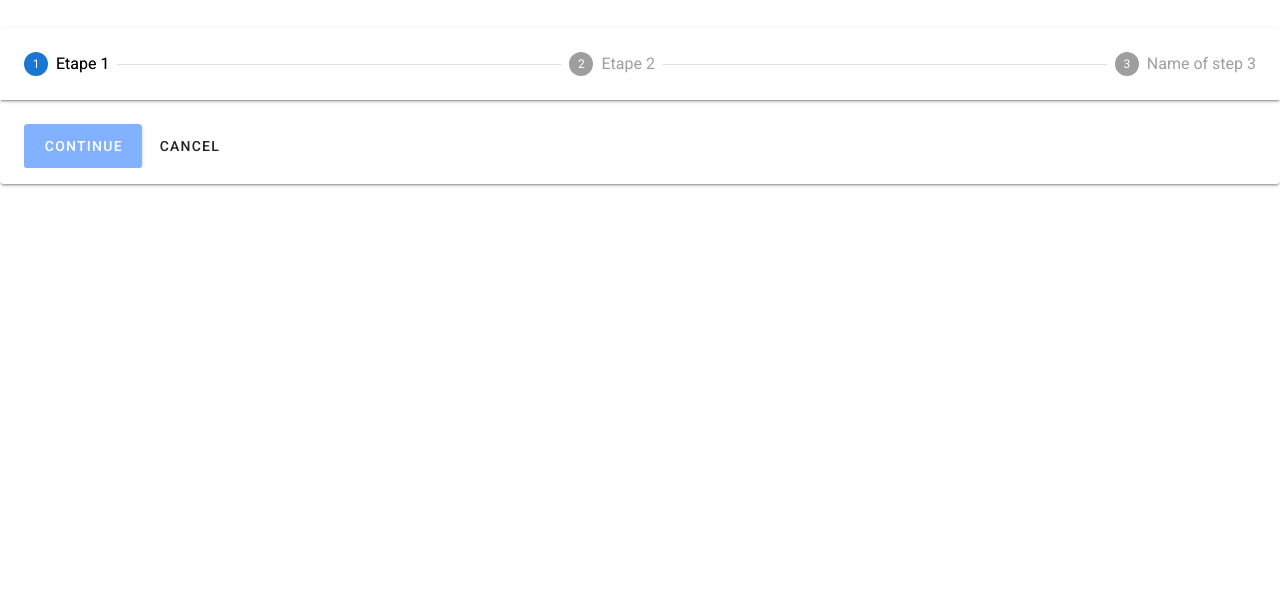
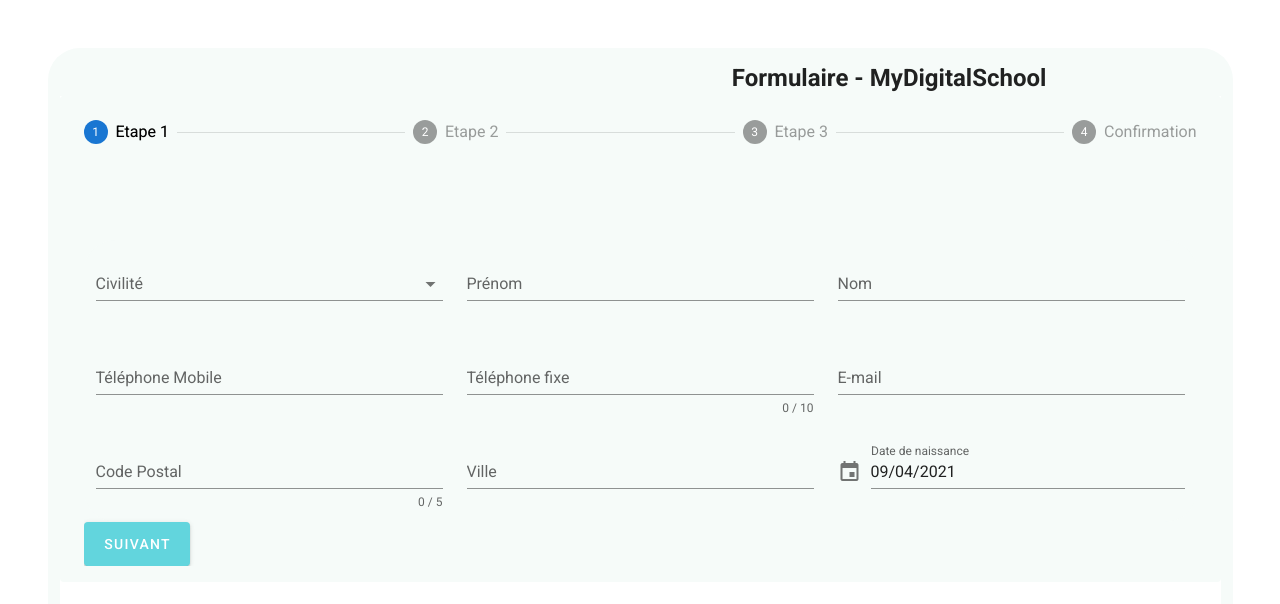
Before and after one commit to mds-b3-2020/web-app-salons-mds, a Vue app in the folder Front/: page / in a window 1280 px wide. Shown: the top 604 px of the page. Built offline with nearby package versions, Linux system fonts and the light colour scheme.

Commit message:
add step

```diff
--- a/Front/src/App.vue
+++ b/Front/src/App.vue
@@ -1,25 +1,18 @@
 <template>
   <v-app>
     <v-app>
-      <v-img
-  max-height="150"
-  max-width="250"
-  src="./assets/mydigitalschool.jpg"
-></v-img>
-
 <Stepper/>
   <v-main>
 
   </v-main>
 </v-app>
     <v-main>
-      <HelloWorld/>
+
     </v-main>
   </v-app>
 </template>
 
 <script>
-import HelloWorld from './components/HelloWorld';
 import Stepper from './components/Stepper';
 import axios from 'axios'
 
@@ -27,7 +20,6 @@
   name: 'App',
 
   components: {
-    HelloWorld,
     Stepper
   },
 
--- a/Front/src/components/Step1.vue
+++ b/Front/src/components/Step1.vue
@@ -3,28 +3,27 @@
     <v-container>
       <v-row>
         <v-col cols="12" md="4">
-          <v-select
-            v-model="civilite"
-            label="Civilité"
-            :items="items"
-            required
-          ></v-select>
+          <InputSelect label='Civilité' :items='items'></InputSelect>
+        </v-col>
+
+        <v-col cols="12" md="4">
+          <InputText label='Prénom'></InputText>
+        </v-col>
+
+        <v-col cols="12" md="4">
+          <InputText label='Nom'></InputText>
+        </v-col>
+
+        <v-col cols="12" md="4">
+          <InputText label='Téléphone Mobile' :rules='mobilePhoneRules'></InputText>
         </v-col>
 
         <v-col cols="12" md="4">
           <v-text-field
-            v-model="firstname"
-            :rules="firstNameRules"
-            label="Prénom"
-            required
-          ></v-text-field>
-        </v-col>
-
-        <v-col cols="12" md="4">
-          <v-text-field
-            v-model="lastname"
-            :rules="lastNameRules"
-            label="Nom"
+            v-model="phone"
+            :rules="phoneRules"
+            :counter="10"
+            label="Téléphone fixe"
             required
           ></v-text-field>
         </v-col>
@@ -40,42 +39,75 @@
 
         <v-col cols="12" md="4">
           <v-text-field
-            v-model="mobilephone"
-            :rules="mobilePhoneRules"
-            label="Téléphone Mobile"
+            v-model="postal"
+            :rules="postalRules"
+            :counter="5"
+            label="Code Postal"
             required
           ></v-text-field>
         </v-col>
 
         <v-col cols="12" md="4">
           <v-text-field
-            v-model="phone"
-            :rules="phoneRules"
-            :counter="10"
-            label="Téléphone fixe"
+            v-model="city"
+            :rules="cityRules"
+            label="Ville"
             required
           ></v-text-field>
         </v-col>
 
+        <v-col cols="12" md="4">
+          <v-menu
+            ref="menu"
+            v-model="menu"
+            :close-on-content-click="false"
+            transition="scale-transition"
+            offset-y
+            min-width="auto"
+          >
+            <template v-slot:activator="{ on, attrs }">
+              <v-text-field
+                v-model="dateFormatted"
+                label="Date de naissance"
+                prepend-icon="mdi-calendar"
+                readonly
+                required
+                :rules="birthDateRules"
+                v-bind="attrs"
+                v-on="on"
+                @blur="date = parseDate(dateFormatted)"
+              ></v-text-field>
+            </template>
+            <v-date-picker
+              ref="picker"
+              max="2011-12-31"
+              locale="fr-FR"
+              v-model="birthdate"
+              @change="save"
+            ></v-date-picker>
+          </v-menu>
+        </v-col>
       </v-row>
     </v-container>
   </v-form>
 </template>
 
 <script>
+import InputText from '../components/input/InputText'
+import InputSelect from '../components/input/InputSelect'
+
 export default {
   name: "Step1",
-  data: () => ({
+  components: {
+    InputText,
+    InputSelect
+  },
+  data: vm => ({
     valid: false,
     firstname: "",
-    firstNameRules: [
-      (v) => !!v || "Le prénom est obligatoire",
-    ],
+    firstNameRules: [(v) => !!v || "Le prénom est obligatoire"],
     lastname: "",
-    lastNameRules: [
-      (v) => !!v || "Le nom est obligatoire",
-    ],
-
+    lastNameRules: [(v) => !!v || "Le nom est obligatoire"],
     email: "",
     emailRules: [
       (v) => !!v || "L'e-mail est obligatoire",
@@ -87,14 +119,54 @@
     mobilePhoneRules: [
       (v) => !!v || "Le téléphone mobile est obligatoire",
       (v) =>
-        /^(?:(?:\+|00)33[\s.-]{0,3}(?:\(0\)[\s.-]{0,3})?|0)[1-9](?:(?:[\s.-]?\d{2}){4}|\d{2}(?:[\s.-]?\d{3}){2})$/gm.test(v) ||
-        "Le téléphone mobile doit être valide",
-      (v) => v.length >= 10 || "Le téléphone fixe doit faire 10 chiffres",
+        /^(?:(?:\+|00)33[\s.-]{0,3}(?:\(0\)[\s.-]{0,3})?|0)[1-9](?:(?:[\s.-]?\d{2}){4}|\d{2}(?:[\s.-]?\d{3}){2})$/gm.test(
+          v
+        ) || "Le téléphone mobile doit être valide",
     ],
     phone: "",
     phoneRules: [
       (v) => v.length <= 10 || "Le téléphone fixe doit faire 10 chiffres",
     ],
+    postal: "",
+    postalRules: [
+      (v) => !!v || "Le code postal est obligatoire",
+      (v) => v.length <= 5 || "Le code postal doit faire 5 chiffres",
+    ],
+    city: "",
+    cityRules: [(v) => !!v || "La ville est obligatoire"],
+    birthdate: null,
+    dateFormatted: vm.formatDate(new Date().toISOString().substr(0, 10)),
+    menu: false,
+    birthDateRules: [(v) => !!v || "La date de naissance est obligatoire"],
   }),
+
+  watch: {
+      menu (val) {
+        val && setTimeout(() => (this.$refs.picker.activePicker = 'YEAR'))
+        this.dateFormatted = this.formatDate(this.birthdate)
+      },
+    },
+
+    computed: {
+      computedDateFormatted () {
+        return this.formatDate(this.birthdate)
+      },
+    },
+
+    methods: {
+      save (birthdate) {
+        this.$refs.menu.save(birthdate)
+      },
+
+      formatDate (birthdate) {
+        const [year, month, day] = birthdate.split('-')
+        return `${day}/${month}/${year}`
+      },
+
+      parseDate (birthdate) {
+        const [day, month, year] = birthdate.split('/')
+        return `${year}-${month.padStart(2, '0')}-${day.padStart(2, '0')}`
+      },
+    },
 };
 </script>
--- a/Front/src/components/Step4.vue
+++ b/Front/src/components/Step4.vue
@@ -1,18 +1,13 @@
 <template>
-<div>
-
-    </div>
-    </template>
+  <div>Merci</div>
+</template>
 
 <script>
 export default {
-  name: "my-component",
+    name: "Step4",
   data() {
     return {};
   },
-  mounted() {
-    this.$anime(/* ... animate something ... */)
-  },
+
 }
-
 </script>
--- a/Front/src/components/Stepper.vue
+++ b/Front/src/components/Stepper.vue
@@ -1,70 +1,136 @@
 <template>
-  <div id="app">
+<div class="bg">
+  <div id="app" class="container">
     <v-app id="inspire">
-      <v-stepper v-model="e1">
-        <v-stepper-header>
+      <div class="container-header">
+        <v-img
+          max-height="150"
+          max-width="150"
+          src="../assets/mydigitalschool.jpg"
+        ></v-img>
+        <h2>
+          Formulaire - MyDigitalSchool
+        </h2>
+      </div>
+      <v-stepper v-model="e1" class="stepper">
+        <v-stepper-header class="stepper">
           <v-stepper-step :complete="e1 > 1" step="1">
             Etape 1
           </v-stepper-step>
-
           <v-divider></v-divider>
-
           <v-stepper-step :complete="e1 > 2" step="2">
             Etape 2
           </v-stepper-step>
-
           <v-divider></v-divider>
-
-          <v-stepper-step step="3">
-            Name of step 3
+          <v-stepper-step :complete="e1> 3" step="3">
+            Etape 3
+          </v-stepper-step>
+          <v-divider></v-divider>
+          <v-stepper-step :complete="e1 > 4" step="4">
+            Confirmation
           </v-stepper-step>
         </v-stepper-header>
-
         <v-stepper-items>
           <v-stepper-content step="1">
-            <v-btn color="accent" elevation="2" large @click="e1 = 2">
-              Continue
+            <Step1 />
+              <v-btn class="btn" elevation="2" large @click="e1 = 2">
+                Suivant
+              </v-btn>
+          </v-stepper-content>
+          <v-stepper-content step="2">
+            <Step2 />
+            <div class="container-btn">
+              <v-btn class="btn" elevation="2" large @click="e1 = 3">
+                Suivant
+              </v-btn>
+              <v-btn text @click="e1 = 1" class="btn-back" >
+                Retour
+              </v-btn>
+            </div>
+          </v-stepper-content>
+          <v-stepper-content step="3">
+            <Step3 />
+            <div class="container-btn">
+            <v-btn class="btn" elevation="2" large @click="e1 = 4">
+              Envoyer
             </v-btn>
-            <v-btn text>
-              Cancel
+            <v-btn text @click="e1 = 2" class="btn-back">
+              Retour
             </v-btn>
+            </div>
           </v-stepper-content>
-
-          <v-stepper-content step="2">
-            <v-btn color="accent" elevation="2" large @click="e1 = 3">
-              Continue
-            </v-btn>
-
-            <v-btn text>
-              Cancel
-            </v-btn>
-          </v-stepper-content>
-
-          <v-stepper-content step="3">
-            <v-btn color="accent" elevation="2" large @click="e1 = 1">
-              Continue
-            </v-btn>
-
-            <v-btn text>
-              Cancel
+          <v-stepper-content step="4">
+            <Step4 />
+            <v-btn text @click="e1 = 3" class="btn-back">
+              Retour
             </v-btn>
           </v-stepper-content>
         </v-stepper-items>
       </v-stepper>
     </v-app>
   </div>
+</div>
 </template>
-
 <script>
-//import Step1 from './Step1';
-//import Step2 from './Step2';
+import Step1 from "./Step1";
+import Step2 from "./Step2";
+import Step3 from "./Step3";
+import Step4 from './Step4';
 export default {
   name: "Stepper",
+  components: {
+    Step1,
+    Step2,
+    Step3,
+    Step4
+  },
   data() {
     return {
-      e1: 1
+      e1: 1,
     };
   }
 };
 </script>
-<style></style>
+<style>
+.container {
+  background-color: #F6FBF9;
+  border-radius: 32px;
+  width:100%;
+  max-width: 70rem;
+  margin-top:3rem;
+  padding: 1rem;
+  min-height: 0vh !important;
+}
+.container-header {
+  background-color: #F6FBF9;
+  display:flex;
+  justify-content:space-around;
+}
+.stepper {
+  background-color: #F6FBF9 !important;
+  box-shadow:none !important;
+  border:0 none !important;
+  outline:0 !important;
+}
+.bg {
+  background-image: url("../assets/bg.jpg");
+  background-repeat:no-repeat;
+}
+.btn {
+  background-color: #62D5DD !important;
+  border-radius:10px;
+  transition-duration: 0.4s;
+  color: #FFFFFF !important;
+}
+.container-btn {
+  display: flex !important;
+  flex-direction: row-reverse !important;
+  justify-content: space-between !important;
+}
+.btn-back {
+  background-color: #9D9D9D !important;
+  border-radius:10px;
+  transition-duration: 0.4s;
+  color: #FFFFFF !important;
+}
+</style>
--- a/Front/src/components/input/InputSelect.vue
+++ b/Front/src/components/input/InputSelect.vue
@@ -0,0 +1,23 @@
+<template>
+    <v-select
+        v-model="value"
+        label="Civilité"
+        :items="items"
+        required
+    ></v-select>
+</template>
+
+<script>
+export default{
+    name: 'InputText',
+    props:{
+        label: String,
+        items: Array
+    },
+    data(){
+        return{
+            value:''
+        }
+    }
+}
+</script>
--- a/Front/src/components/input/InputText.vue
+++ b/Front/src/components/input/InputText.vue
@@ -0,0 +1,23 @@
+<template>
+    <v-text-field
+        v-model='value'
+        :rules='rules'
+        :label='label'
+        required
+    ></v-text-field>
+</template>
+
+<script>
+export default{
+    name: 'InputText',
+    props:{
+        label: String,
+        rules: Array
+    },
+    data(){
+        return{
+            value:''
+        }
+    }
+}
+</script>
```
Also changed, not shown: Front/src/components/Step2.vue (+34 -63 lines), Front/src/components/Step3.vue (+15 -88 lines).
